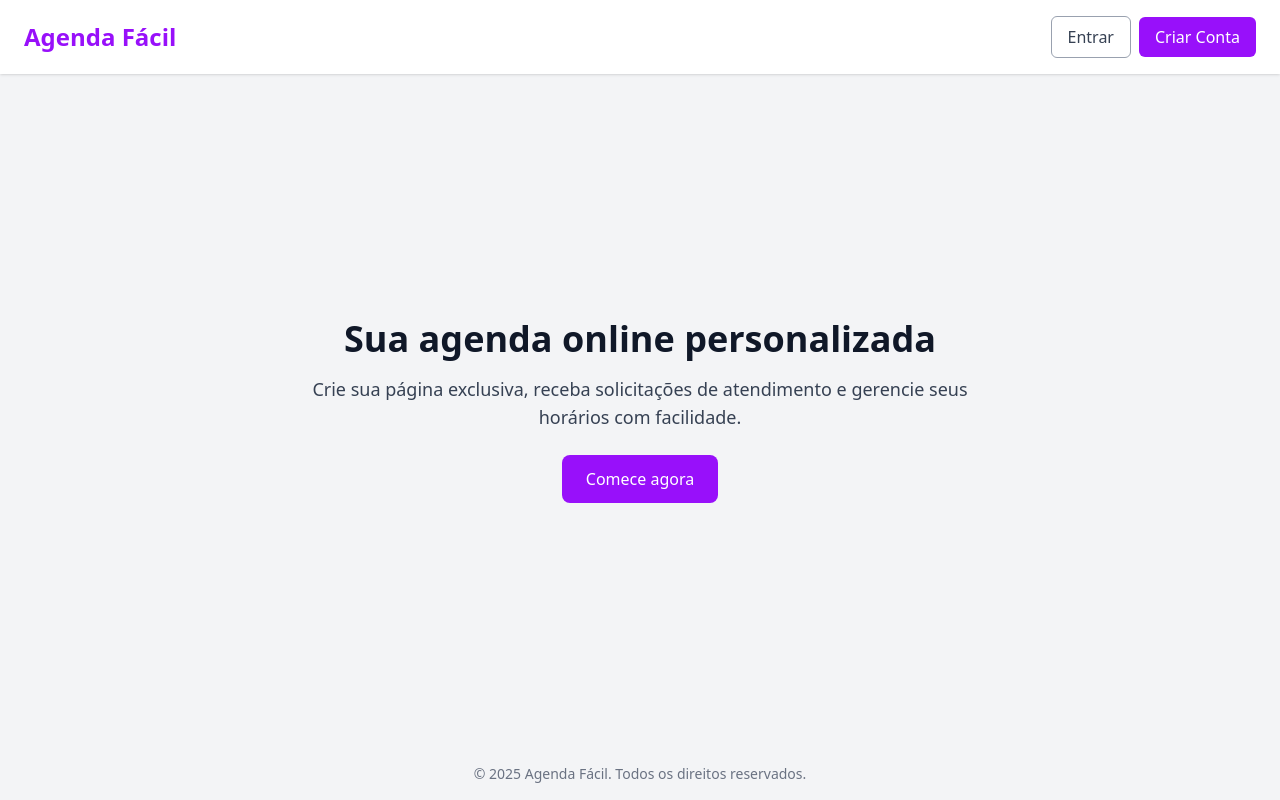
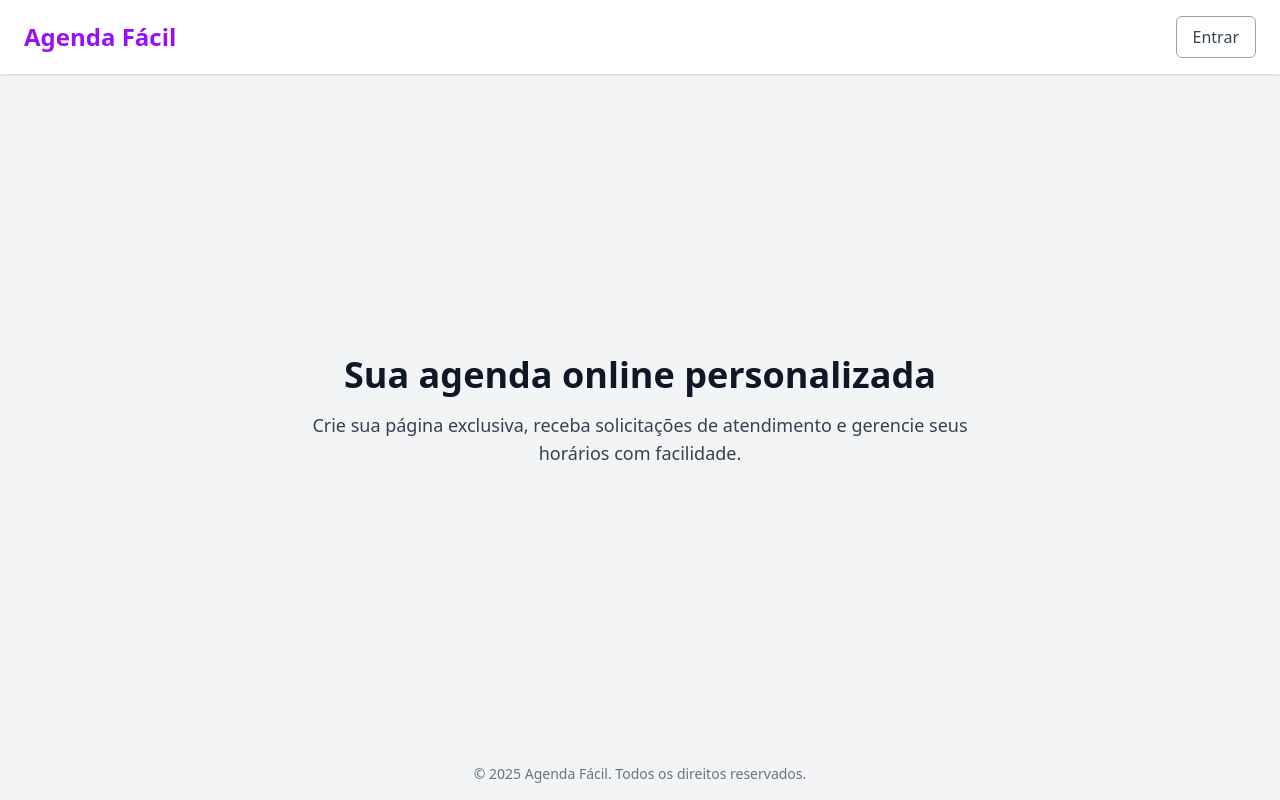
Before and after one commit to DavidLSousa/frontend_agendeFacil, a React (Vite) app: page / in a window 1280 px wide. Built offline with nearby package versions, Linux system fonts and the light colour scheme.

Commit message:
remove option register

```diff
--- a/src/LandingPage.tsx
+++ b/src/LandingPage.tsx
@@ -1,28 +1,19 @@
-// src/pages/LandingPage.tsx
-
 import { useState, useRef } from "react";
 
 export default function LandingPage() {
   const [showLogin, setShowLogin] = useState(false);
-  const [showCadastro, setShowCadastro] = useState(false);
 
   return (
     <div className="min-h-screen bg-gray-100 flex flex-col">
       {/* Header */}
       <header className="w-full px-6 py-4 flex justify-between items-center bg-white shadow">
         <h1 className="text-2xl font-bold text-purple-600">Agenda Fácil</h1>
-        <div className="space-x-2">
+        <div>
           <button
             onClick={() => setShowLogin(true)}
             className="px-4 py-2 border border-gray-400 rounded-md text-gray-700 hover:bg-gray-200"
           >
             Entrar
-          </button>
-          <button
-            onClick={() => setShowCadastro(true)}
-            className="px-4 py-2 bg-purple-600 text-white rounded-md hover:bg-purple-700"
-          >
-            Criar Conta
           </button>
         </div>
       </header>
@@ -33,15 +24,10 @@ export default function LandingPage() {
           <h2 className="text-4xl font-bold text-gray-900 mb-4">
             Sua agenda online personalizada
           </h2>
-          <p className="text-gray-700 text-lg mb-6">
+          <p className="text-gray-700 text-lg">
             Crie sua página exclusiva, receba solicitações de atendimento e gerencie seus horários com facilidade.
           </p>
-          <button
-            onClick={() => setShowCadastro(true)}
-            className="px-6 py-3 bg-purple-600 text-white rounded-lg font-medium hover:bg-purple-700 transition"
-          >
-            Comece agora
-          </button>
+          {/* Lista de prestadores de serviços */}
         </div>
       </section>
 
@@ -50,7 +36,7 @@ export default function LandingPage() {
         &copy; {new Date().getFullYear()} Agenda Fácil. Todos os direitos reservados.
       </footer>
 
-      {/* Modais */}
+      {/* Modal de Login */}
       {showLogin && (
         <Modal onClose={() => setShowLogin(false)} title="Entrar">
           <form className="space-y-4">
@@ -69,34 +55,6 @@ export default function LandingPage() {
               className="w-full bg-purple-600 text-white py-2 rounded hover:bg-purple-700"
             >
               Entrar
-            </button>
-          </form>
-        </Modal>
-      )}
-
-      {showCadastro && (
-        <Modal onClose={() => setShowCadastro(false)} title="Criar Conta">
-          <form className="space-y-4">
-            <input
-              type="text"
-              placeholder="Nome"
-              className="w-full px-4 py-2 border border-gray-300 rounded"
-            />
-            <input
-              type="email"
-              placeholder="E-mail"
-              className="w-full px-4 py-2 border border-gray-300 rounded"
-            />
-            <input
-              type="password"
-              placeholder="Senha"
-              className="w-full px-4 py-2 border border-gray-300 rounded"
-            />
-            <button
-              type="submit"
-              className="w-full bg-purple-600 text-white py-2 rounded hover:bg-purple-700"
-            >
-              Criar Conta
             </button>
           </form>
         </Modal>
```
